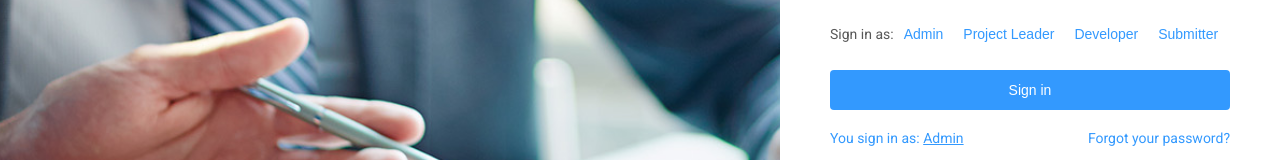
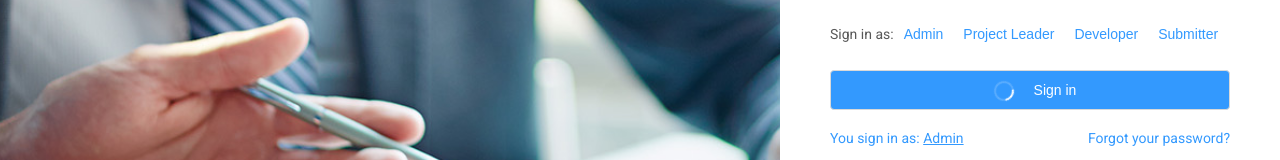
Before and after one commit to dawiddd95/Bug-Tracker, a React (Create React App) app in the folder client/: page / in a window 1280 px wide. Both pictures are taken after a click on the button "Admin". Shown: the part 280-440 px from the top of the page. Built offline with nearby package versions, Linux system fonts and the light colour scheme.

Commit message:
create atom Spinner

```diff
--- /dev/null
+++ b/client/src/components/atoms/Spinner/StyledSpinner.js
@@ -0,0 +1,24 @@
+import styled, {keyframes} from 'styled-components';
+
+export const spinnerLoader = keyframes`
+    0% {
+        transform: rotate(0deg);
+    }
+    100% {
+        transform: rotate(360deg);
+    }
+`
+
+export const Spinner = styled.div`
+    width: 20px;
+    height: 20px;
+    margin: 2px 20px 0 10px;
+    font-size: 2px;
+    border-radius: 50%;
+    border-top: 1.1em solid rgba(255, 255, 255, 0.2);
+    border-right: 1.1em solid rgba(255, 255, 255, 0.2);
+    border-bottom: 1.1em solid rgba(255, 255, 255, 0.2);
+    border-left: 1.1em solid #ffffff;
+    transform: translateZ(0);
+    animation: ${spinnerLoader} .5s infinite linear;
+`
--- a/client/src/components/molecules/SignInForm/SignInForm.js
+++ b/client/src/components/molecules/SignInForm/SignInForm.js
@@ -7,7 +7,9 @@ import { Input } from 'components/atoms/Input/Input';
 import { Span } from 'components/atoms/Span/Span';
 import { StyledLink } from 'components/atoms/Link/Link';
 import { Button } from 'components/atoms/Button/Button';
+import { Spinner } from 'components/atoms/Spinner/StyledSpinner';
 import * as S from './StyledSignInForm';
+
 
 
 const SignInForm = () => {
@@ -16,11 +18,28 @@ const SignInForm = () => {
     const [signInAs, setSignInAs] = useState('Admin');
     const [demoUserEmail, setDemoUserEmail] = useState('dawlyc1995@gmail.com');
     const [demoUserPassword, setDemoUserPassword] = useState('ZAQ!2wsx');
+    const [isLoading, setIsLoading] = useState(false);
+    // Warunek, że jeśli nie jest null to pokazę alert, zamiast stosowania is submmit
+    // const [error, setError] = useState(null);
 
     const onClickBtn = (signAs, email) => {
         setSignInAs(signAs);
         setDemoUserEmail(email);
         setDemoUserPassword('ZAQ!2wsx');
+    }
+
+    const handleOnSubmit = values => {
+        console.log(values)
+        // Tutaj logika do fetcha
+        // axios.post, zmiany stanów etc.
+        // setIsLoading(true);
+        // setError(null)
+        // zmiana loading
+        // wysłanie na server
+        // po wysłaniu loading na false
+        setIsLoading(true);
+
+        setInterval( () => setIsLoading(false), 3000);
     }
 
     return (
@@ -31,12 +50,7 @@ const SignInForm = () => {
                     email: demoUserEmail,
                     password: demoUserPassword
                 }}
-                onSubmit={values => {
-                    // Tutaj logika do fetcha
-                    // axios.post, zmiany stanów etc.
-                    return values;
-                }}
-                // Walidacja formika z Yup
+                onSubmit={values => handleOnSubmit(values)}
                 validationSchema={Yup.object().shape({
                     email: Yup
                        .string()
@@ -44,9 +58,8 @@ const SignInForm = () => {
                        .required('Email is required'),
                     password: Yup
                        .string()
-                       .email()
-                       .required('Email is required'),
-                 })}
+                       .required('Password is required'),
+                })}
             >
             {({ handleSubmit }) => (
                 <S.StyledForm onSubmit={handleSubmit}>
@@ -55,11 +68,13 @@ const SignInForm = () => {
                         name="email"
                         placeholder="Email"
                     />
+                    <S.FormError name="email" component="span" />
                     <Input
                         type="password"
                         name="password"
                         placeholder="Password"
                     />
+                    <S.FormError name="password" component="span" />
                     <S.SignInAsWrapper>
                         <Span>
                             Sign in as:
@@ -95,8 +110,9 @@ const SignInForm = () => {
                     </S.SignInAsWrapper>
                     <S.StyledButton
                         type="submit"
-                        backround="white"
+                        disabled={isLoading}
                     >
+                        {isLoading && <Spinner />}
                         Sign in
                     </S.StyledButton>
                     <S.InnerWrapper>
--- a/client/src/components/molecules/SignInForm/StyledSignInForm.js
+++ b/client/src/components/molecules/SignInForm/StyledSignInForm.js
@@ -1,5 +1,5 @@
-import styled from 'styled-components';
-import { Form } from 'formik';
+import styled, { css } from 'styled-components';
+import { Form, ErrorMessage } from 'formik';
 import { Span } from 'components/atoms/Span/Span';
 import { Button } from 'components/atoms/Button/Button';
 
@@ -32,6 +32,12 @@ export const InnerWrapper = styled.div`
             margin-bottom: 20px;
         }
     }
+`
+
+export const FormError = styled(ErrorMessage)`
+    margin: -10px auto 10px 0;
+    color: ${({ theme }) => theme.background.red};
+    font-size: 12px;
 `
 
 export const StyledSpan = styled(Span)`
@@ -71,4 +77,16 @@ export const StyledButton = styled(Button)`
     width: 100%;
     height: 40px;
     font-size: 14px;
+
+    ${({ disabled }) =>
+		disabled &&
+		css`
+		color: ${({ theme }) => theme.background.white};
+		background-color: ${({ theme }) => theme.background.primary};
+
+		:hover {
+			background-color: ${({ theme }) => theme.background.primary};
+			cursor: not-allowed;
+		}
+	`}
 `
--- a/client/src/components/molecules/SignUpForm/SignUpForm.js
+++ b/client/src/components/molecules/SignUpForm/SignUpForm.js
@@ -2,6 +2,7 @@ import React, { useState } from 'react';
 import { Formik } from 'formik';
 import * as Yup from 'yup';
 import { Input } from 'components/atoms/Input/Input';
+import { Spinner } from 'components/atoms/Spinner/StyledSpinner';
 import * as S from './StyledSignUpForm';
 
 const options = [
@@ -16,19 +17,23 @@ const SignUpForm = () => {
     // useState WSZYSTKIE STANY JEŚLI POTRZEBNE
     // moglibyśmy tutaj też zdefiniować funkcję, zamiast pisać na żywca wszystko w ciele onSubmit={}
     const [selectedOption, setSelectedOption] = useState({ value: 'Admin', label: 'Admin' });
-    // const [isSubmit, setIsSubmit] = useState(false);
+    const [isLoading, setIsLoading] = useState(false);
 
     const change = selected => {
         setSelectedOption(selected);
     };
 
-    const submitForm = values => {
+    const handleOnSubmit = values => {
+        console.log(values)
+        // Tutaj logika do fetcha
+        // axios.post, zmiany stanów etc.
         // setIsSubmit(true);
         // zmiana loading
         // wysłanie na server
         // po wysłaniu loading na false
+        setIsLoading(true);
 
-        console.log(values);
+        setInterval( () => setIsLoading(false), 3000);
     }
 
     return (
@@ -41,15 +46,7 @@ const SignUpForm = () => {
                     password: '',
                     confirmPassword: '',
                 }}
-                onSubmit={values => {
-                    submitForm(values);
-                    // Tutaj logika do fetcha
-                    // axios.post, zmiany stanów etc.
-
-                    // console.log(values)
-                    // return values;
-                }}
-                // Walidacja formika z Yup
+                onSubmit={values => handleOnSubmit(values)}
                 validationSchema={Yup.object().shape({
                     name: Yup
                         .string()
@@ -116,7 +113,9 @@ const SignUpForm = () => {
                     <S.StyledButton
                         type="submit"
                         backround="white"
+                        disabled={isLoading}
                     >
+                        {isLoading && <Spinner />}
                         Sign up
                     </S.StyledButton>
                 </S.StyledForm>
--- a/client/src/components/molecules/SignUpForm/StyledSignUpForm.js
+++ b/client/src/components/molecules/SignUpForm/StyledSignUpForm.js
@@ -1,4 +1,4 @@
-import styled from 'styled-components';
+import styled, { css } from 'styled-components';
 import { Form, ErrorMessage } from 'formik';
 import { ReactSelect } from 'components/atoms/Select/Select';
 import { Button } from 'components/atoms/Button/Button';
@@ -27,4 +27,16 @@ export const StyledButton = styled(Button)`
     width: 100%;
     height: 40px;
     font-size: 14px;
+
+    ${({ disabled }) =>
+		disabled &&
+		css`
+		color: ${({ theme }) => theme.background.white};
+		background-color: ${({ theme }) => theme.background.primary};
+
+		:hover {
+			background-color: ${({ theme }) => theme.background.primary};
+			cursor: not-allowed;
+		}
+	`}
 `
```
Also changed, not shown: client/src/components/atoms/Spinner/Spinner.js (added, +10 -0 lines), 1 other file (tests, documents, lock files or other folders).
